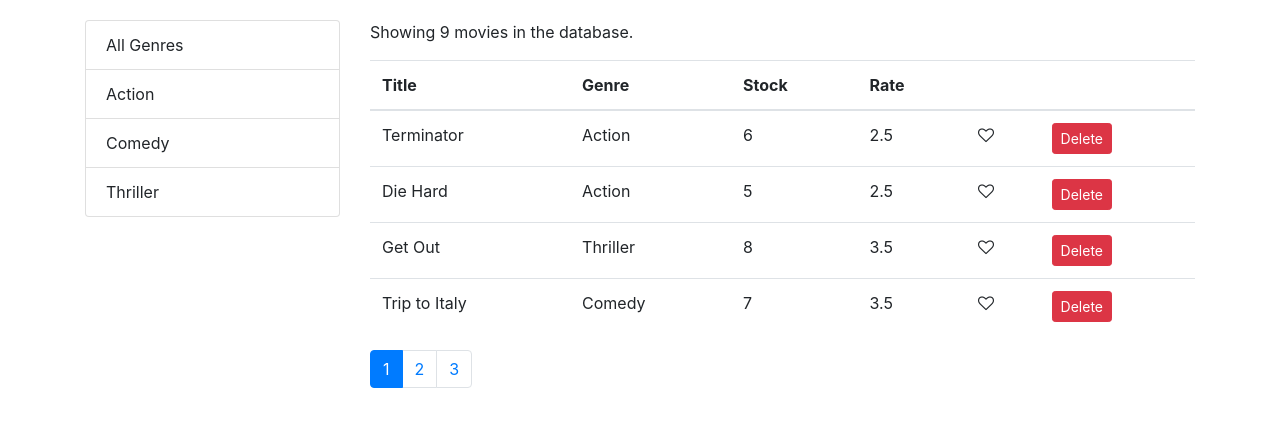
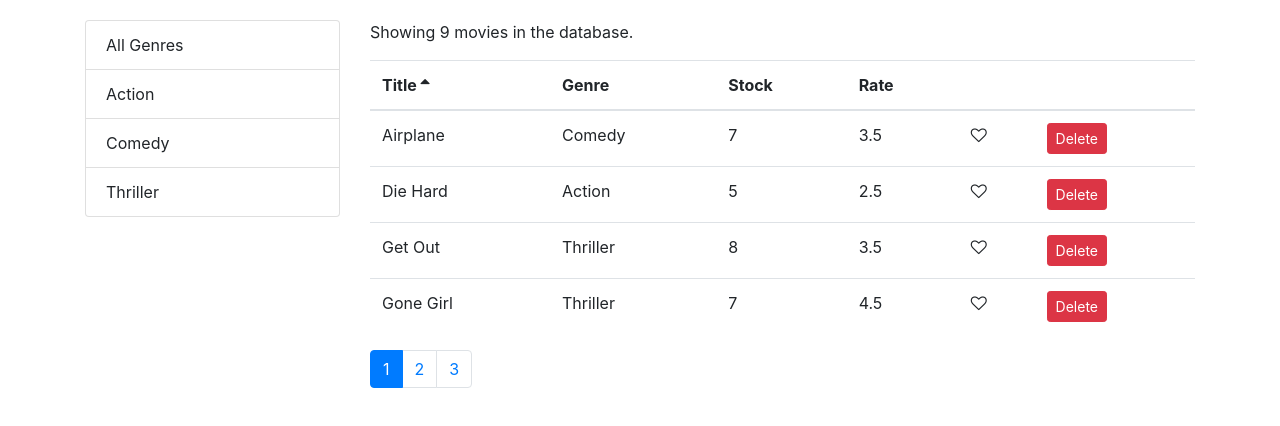
Before and after one commit to kenny850917/selfLearn-React, a React (Create React App) app in the folder vidly/: page / in a window 1280 px wide. Shown: the top 426 px of the page. Built offline with nearby package versions, Linux system fonts and the light colour scheme.

Commit message:
vidly app
refactor code, delete function not working yet.

```diff
--- /dev/null
+++ b/vidly/src/components/common/table.jsx
@@ -0,0 +1,16 @@
+import React from "react";
+import TableHeader from "./tableHeader";
+import TableBody from "./tableBody";
+
+const Table = ({ columns, sortColumn, onSort, data })=> {
+
+
+  return (
+    <table className="table">
+      <TableHeader columns={columns} sortColumn={sortColumn} onSort={onSort} />
+      <TableBody columns={columns} data={data} />
+    </table>
+  );
+};
+
+export default Table;
--- /dev/null
+++ b/vidly/src/components/common/tableBody.jsx
@@ -0,0 +1,31 @@
+import React, { Component } from "react";
+import _ from "lodash";
+
+class TableBody extends Component {
+  renderCell = (item, column) => {
+    if (column.content) return column.content(item);
+
+    return _.get(item, column.path);
+  };
+
+  createKey = (item, column) => {
+    return item._id + (column.path || column.key);
+  };
+
+  render() {
+    const { data, columns } = this.props;
+    return (
+      <tbody>
+        {data.map(item => (
+          <tr key={item._id}>
+            {columns.map(column => (
+              <td key={this.createKey(item, column)}> {this.renderCell(item, column)}</td>
+            ))}
+          </tr>
+        ))}
+      </tbody>
+    );
+  }
+}
+
+export default TableBody;
--- /dev/null
+++ b/vidly/src/components/common/tableHeader.jsx
@@ -0,0 +1,41 @@
+import React, { Component } from "react";
+
+class TableHeader extends Component {
+    raiseSort = path => {
+        const sortColumn = { ...this.props.sortColumn };
+        if (sortColumn.path === path)
+          sortColumn.order = sortColumn.order === "asc" ? "desc" : "asc";
+        else {
+          sortColumn.path = path;
+          sortColumn.order = "asc";
+        }
+        this.props.onSort(sortColumn);
+      };
+
+
+  renderSortIcon = column => {
+    const { sortColumn } = this.props;
+    if (column.path !== sortColumn.path) return null;
+    if (sortColumn.order === "asc") return <i className="fa fa-sort-asc"></i>;
+    return <i className="fa fa-sort-desc"></i>;
+  };
+  render() {
+
+    return (
+      <thead>
+        <tr>
+          {this.props.columns.map(column => (
+            <th
+              key={column.path || column.key}
+              onClick={() => this.raiseSort(column.path)}
+            >
+              {column.label} {this.renderSortIcon(column)}
+            </th>
+          ))}
+        </tr>
+      </thead>
+    );
+  }
+}
+
+export default TableHeader;
--- a/vidly/src/components/movies.jsx
+++ b/vidly/src/components/movies.jsx
@@ -1,26 +1,29 @@
 import React, { Component } from "react";
 import { getMovies } from "../services/fakeMovieService";
-import Like from "./common/like";
 import ListGroup from "./common/listGroup";
 import Pagination from "./common/pagination";
 import { paginate } from "../utils/paginate";
 import { getGenres } from "../services/fakeGenreService";
+import MoviesTable from "./moviesTable";
+import _ from "lodash";
+
 
 class Movies extends Component {
   state = {
     movies: [],
     genres: [],
     pageSize: 4,
-    currentPage: 1
+    currentPage: 1,
+    sortColumn: { path: "title", order: "asc" }
   };
   componentDidMount() {
-    const genres = [{ name: "All Genres" }, ...getGenres()];
+    const genres = [{ _id: "", name: "All Genres" }, ...getGenres()];
 
     this.setState({ movies: getMovies(), genres });
   }
 
   handleDelete = movie => {
-    //console.log(movie);
+    // console.log(movie);
     const movies = this.state.movies.filter(m => m._id !== movie._id);
     this.setState({ movies });
   };
@@ -41,27 +44,46 @@
     this.setState({ selectedGenre: genre, currentPage: 1 });
   };
 
+  handleSort = sortColumn => {
+
+    this.setState({ sortColumn });
+  };
+
+  getPagedData = () =>{
+    const {
+      pageSize,
+      currentPage,
+      sortColumn,
+      selectedGenre,
+      movies: allMovies
+    } = this.state;
+
+    const filtered =
+      selectedGenre && selectedGenre._id
+        ? allMovies.filter(m => m.genre._id === selectedGenre._id)
+        : allMovies;
+
+    const sorted = _.orderBy(filtered, [sortColumn.path], [sortColumn.order]);
+
+    const movies = paginate(sorted, currentPage, pageSize);
+    return {totalCount: filtered.length, data: movies}
+  };
+
   render() {
     //destructuring
     const { length: count } = this.state.movies;
     const {
       pageSize,
       currentPage,
-      selectedGenre,
-      movies: allMovies
+      sortColumn,
     } = this.state;
     if (count === 0) return <p>There are no movies in the database.</p>;
+const {totalCount, data: movies} = this.getPagedData();
 
-    const filtered =
-      selectedGenre && selectedGenre._id
-        ? allMovies.filter(m => m.genre._id === selectedGenre._id)
-        : allMovies;
-    const movies = paginate(filtered, currentPage, pageSize);
     return (
       <div className="row">
         <div className="col-3">
           <ListGroup
-
             items={this.state.genres}
             //**this can be set in listGroup with default props**
             // textProperty = "name"
@@ -71,45 +93,17 @@
           />
         </div>
         <div className="col">
-          <p>Showing {filtered.length} movies in the database.</p>
-          <table className="table">
-            <thead>
-              <tr>
-                <th>Title</th>
-                <th>Genre</th>
-                <th>Stock</th>
-                <th>Rate</th>
-                <th />
-                <th />
-              </tr>
-            </thead>
-            <tbody>
-              {movies.map(movie => (
-                <tr key={movie._id}>
-                  <td>{movie.title}</td>
-                  <td>{movie.genre.name}</td>
-                  <td>{movie.numberInStock}</td>
-                  <td>{movie.dailyRentalRate}</td>
-                  <td>
-                    <Like
-                      liked={movie.liked}
-                      onClick={() => this.handleLike(movie)}
-                    />
-                  </td>
-                  <td>
-                    <button
-                      onClick={() => this.handleDelete(movie)}
-                      className="btn btn-danger btn-sm"
-                    >
-                      Delete
-                    </button>
-                  </td>
-                </tr>
-              ))}
-            </tbody>
-          </table>
+          <p>Showing {totalCount} movies in the database.</p>
+
+          <MoviesTable
+            movies={movies}
+            sortColumn={sortColumn}
+            onLike={this.handleLike}
+            onDelete={this.onDelete}
+            onSort={this.handleSort}
+          />
           <Pagination
-            itemsCount={filtered.length}
+            itemsCount={totalCount}
             pageSize={pageSize}
             currentPage={currentPage}
             onPageChange={this.handlePageChange}
--- /dev/null
+++ b/vidly/src/components/moviesTable.jsx
@@ -0,0 +1,44 @@
+import React, { Component } from "react";
+import Table from "./common/table";
+import Like from "./common/like";
+
+class MoviesTable extends Component {
+  columns = [
+    { path: "title", label: "Title" },
+    { path: "genre.name", label: "Genre" },
+    { path: "numberInStock", label: "Stock" },
+    { path: "dailyRentalRate", label: "Rate" },
+    {
+      key: "like",
+      content: movie => (
+        <Like liked={movie.liked} onClick={() => this.props.onLike(movie)} />
+      )
+    },
+    {
+      key: "delete",
+      content: movie => (
+        <button
+          onClick={() => this.props.onDelete(movie)}
+          className="btn btn-danger btn-sm"
+        >
+          Delete
+        </button>
+      )
+    }
+  ];
+
+  render() {
+    const { movies, onSort, sortColumn } = this.props;
+
+    return (
+      <Table
+        columns={this.columns}
+        data={movies}
+        sortColumn={sortColumn}
+        onSort={onSort}
+      />
+    );
+  }
+}
+
+export default MoviesTable;
```
